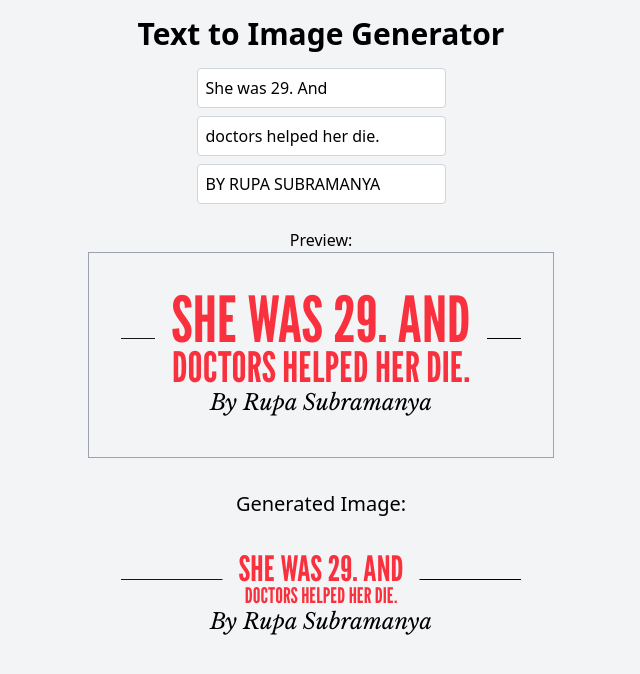
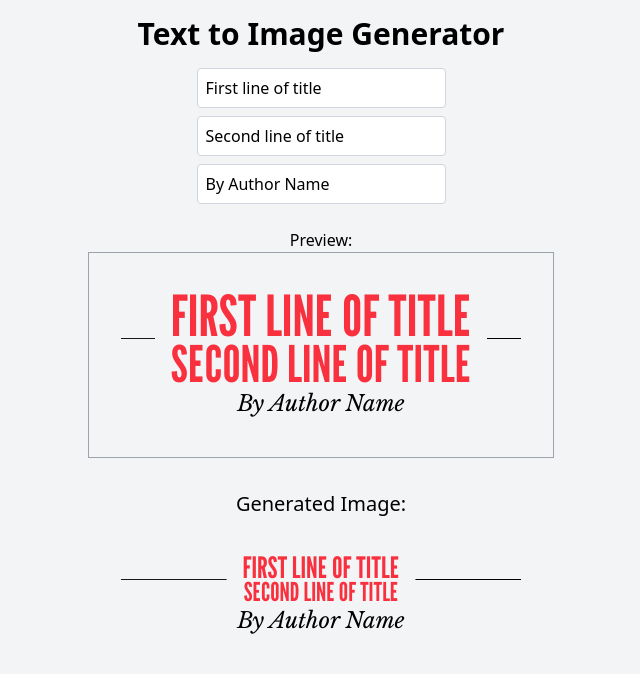
Before and after one commit to tomcheng/text-to-image-app, a React (Create React App) app: page / in a window 1280 px wide. Shown: the top 674 px of the page, without its empty margins (319-959 px from the left). Built offline with nearby package versions, Linux system fonts and the light colour scheme.

Commit message:
Update initial text

```diff
--- a/src/App.js
+++ b/src/App.js
@@ -7,9 +7,9 @@ const WIDTH = 400;
 const CONTENT_WIDTH = 300;
 
 function App() {
-  const [title, setTitle] = useState("She was 29. And");
-  const [title2, setTitle2] = useState("doctors helped her die.");
-  const [subtitle, setSubtitle] = useState("By Rupa Subramanya");
+  const [title, setTitle] = useState("First line of title");
+  const [title2, setTitle2] = useState("Second line of title");
+  const [subtitle, setSubtitle] = useState("By Author Name");
   const [imageUrl, setImageUrl] = useState("");
   const titleRef = useRef(null);
   const title2Ref = useRef(null);
@@ -91,7 +91,7 @@ function App() {
       <input
         type="text"
         placeholder="Enter subtitle"
-        className="mb-4 p-2 border border-gray-300 rounded uppercase"
+        className="mb-4 p-2 border border-gray-300 rounded"
         value={subtitle}
         onChange={(e) => setSubtitle(e.target.value)}
       />
@@ -108,9 +108,11 @@ function App() {
               <h1 ref={titleRef} className="title">
                 {title}
               </h1>
-              <h1 ref={title2Ref} className="title">
-                {title2}
-              </h1>
+              {title2 && (
+                <h1 ref={title2Ref} className="title">
+                  {title2}
+                </h1>
+              )}
             </div>
             <div className="grow border-b border-black" />
           </div>
```
